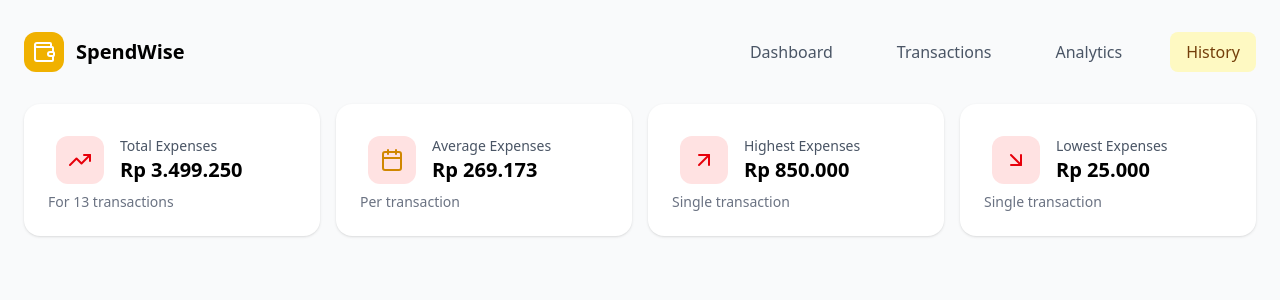
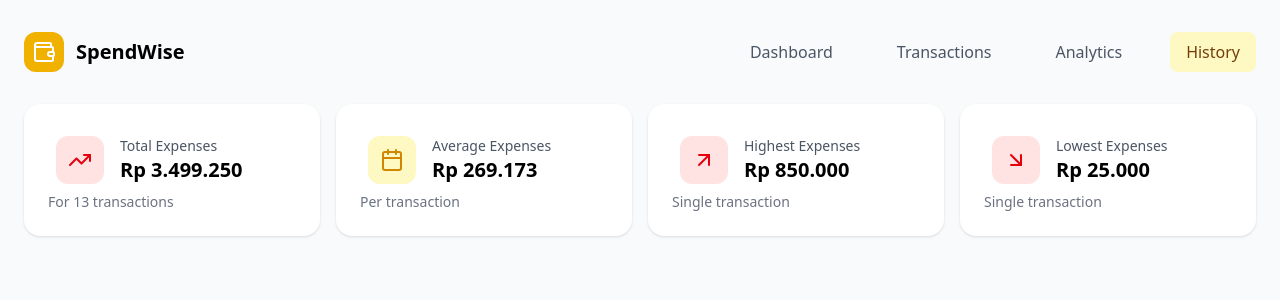
Before and after one commit to kiptr/SpendWise, a React (Vite) app: page /history in a window 1280 px wide. Shown: the top 300 px of the page. Built offline with nearby package versions, Linux system fonts and the light colour scheme.

Commit message:
style: update Average Expenses icon

```diff
--- a/src/pages/History.tsx
+++ b/src/pages/History.tsx
@@ -54,7 +54,7 @@ export function History() {
 
         <div className="bg-white rounded-2xl p-6 shadow-sm">
           <div className="flex items-center gap-4 m-2">
-            <div className="w-12 h-12 bg-red-100 rounded-xl flex items-center justify-center">
+            <div className="w-12 h-12 bg-yellow-100 rounded-xl flex items-center justify-center">
               <Calendar className="w-6 h-6 text-yellow-600" />
             </div>
             <div>
```
